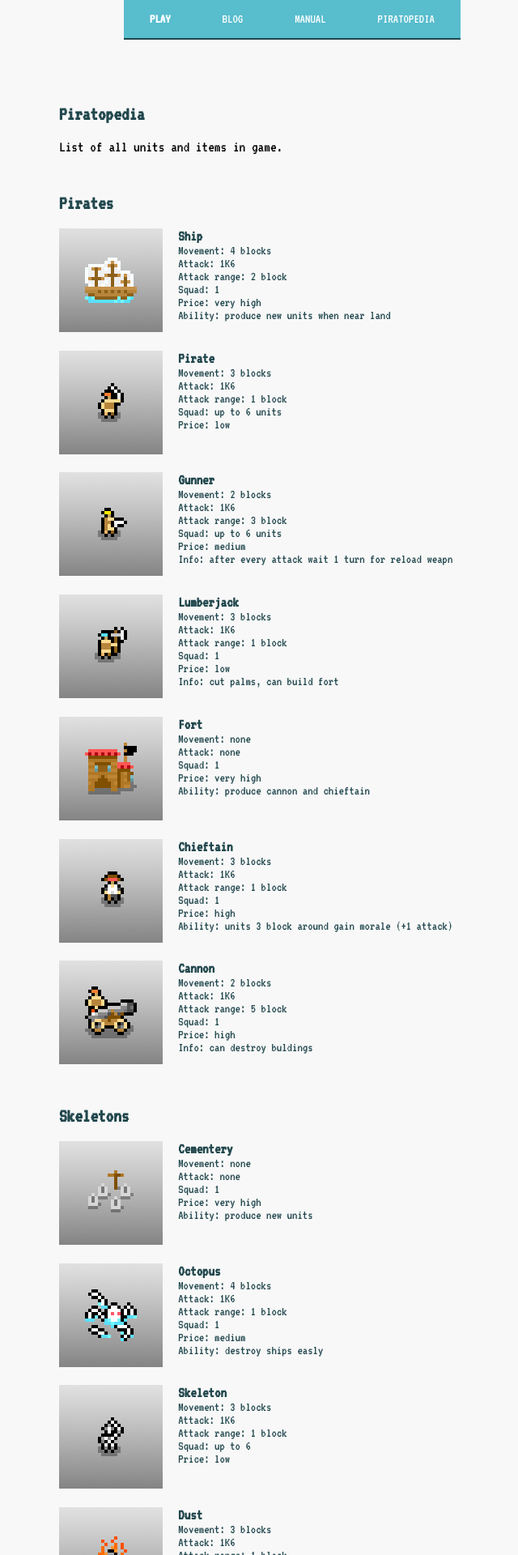
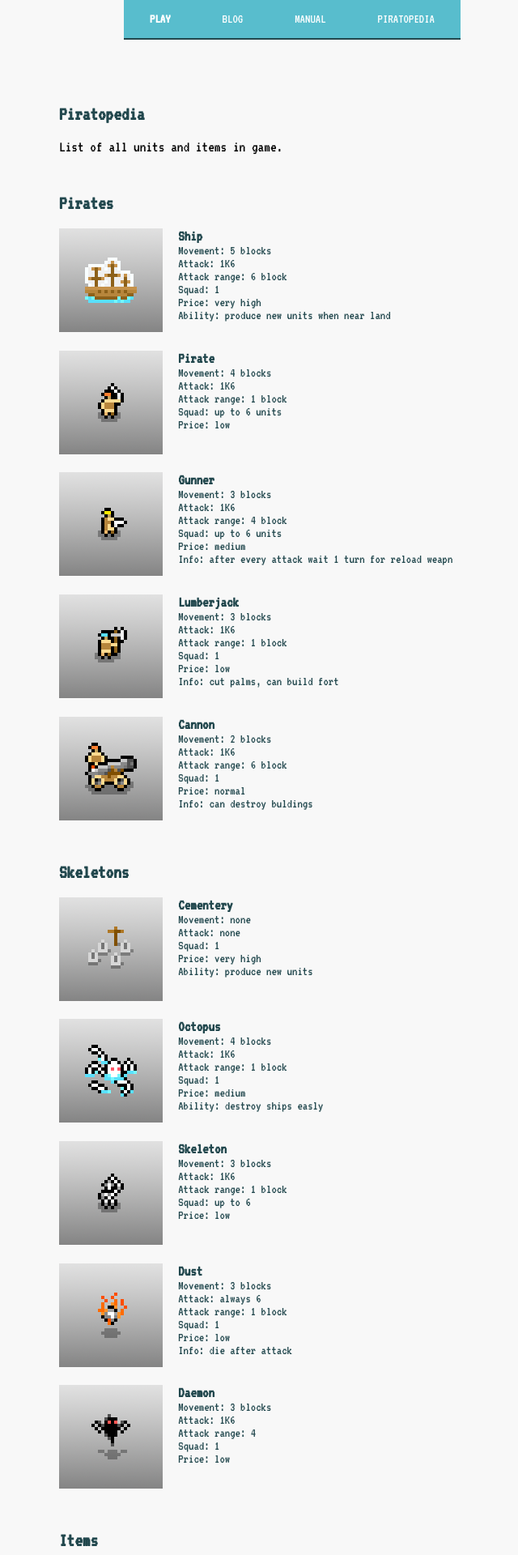
Before and after one commit to w84death/Piradice, a PHP site: page /piratopedia in a window 1280 px wide. Shown: the part 166-2086 px from the top of the page at 81% size, without its empty margins (279-919 px from the left). Run offline with PHP 8.4, Linux system fonts and the light colour scheme.

Commit message:
Update 6!

```diff
--- a/app/app.css
+++ b/app/app.css
@@ -43,8 +43,9 @@ button.big {padding: 1em 2em;font-size: 2em;}
 .manual article ul.units li {width:21%; padding:2%; float:left;}
 .manual article ul.units:after {content:' '; display:block; clear:both;}
 
-header, footer {padding:1em;text-align:center;
+header {padding:1em;text-align:center;
 	background:#58bdcd url('../media/background.jpg') no-repeat center center fixed; background-size:cover;}
+footer {padding:1em;text-align:center;background-color:#58bdcd;}
 nav { text-align:center; }
 nav ul {}
 nav ul li {display:inline-block;}
--- a/app/entities.js
+++ b/app/entities.js
@@ -745,11 +745,12 @@ var Ship = function Ship(args){
     this.y = args.y;
     this.sprite = 35;
     this.water = true;
-    this.attack_range = true;
+    this.range = true;
     this.create_unit = true;
     this.squad = 1;
     this.messages = ['Sail', 'Ahoy'];
     this.move_range = 5;
+    this.attack_range = 6;
     this.fow = 6;
     this.merging = false;
 };
--- a/app/render.js
+++ b/app/render.js
@@ -574,7 +574,7 @@ var render = {
                                 block = 38;
                             }
                             if(block){
-                                    this.gui.ctx.drawImage(render.sprites[block],world.map.entities[i].move_area[j].x*render.box, world.map.entities[i].move_area[j].y*render.box);
+                                this.gui.ctx.drawImage(render.sprites[block],world.map.entities[i].move_area[j].x*render.box, world.map.entities[i].move_area[j].y*render.box);
                             }
                         }
                     }else{
--- a/www/piratopedia.html
+++ b/www/piratopedia.html
@@ -11,9 +11,9 @@
 <p class="cover"><img src="/media/piratopedia/ship.png" alt="Ship"/></p>
 <h3>Ship</h3>
 <ul>
-	<li>Movement: 4 blocks
+	<li>Movement: 5 blocks
 	<li>Attack: 1K6
-	<li>Attack range: 2 block
+	<li>Attack range: 6 block
 	<li>Squad: 1
 	<li>Price: very high
 	<li>Ability: produce new units when near land
@@ -24,7 +24,7 @@
 <p class="cover"><img src="/media/piratopedia/pirate.png" alt="Pirate"/></p>
 <h3>Pirate</h3>
 <ul>
-	<li>Movement: 3 blocks
+	<li>Movement: 4 blocks
 	<li>Attack: 1K6
 	<li>Attack range: 1 block
 	<li>Squad: up to 6 units
@@ -36,9 +36,9 @@
 <p class="cover"><img src="/media/piratopedia/gunner.png" alt="Gunner"/></p>
 <h3>Gunner</h3>
 <ul>
-	<li>Movement: 2 blocks
+	<li>Movement: 3 blocks
 	<li>Attack: 1K6
-	<li>Attack range: 3 block
+	<li>Attack range: 4 block
 	<li>Squad: up to 6 units
 	<li>Price: medium
 	<li>Info: after every attack wait 1 turn for reload weapn
@@ -59,39 +59,14 @@
 </section>
 
 <section>
-<p class="cover"><img src="/media/piratopedia/fort.png" alt="Fort"/></p>
-<h3>Fort</h3>
-<ul>
-	<li>Movement: none
-	<li>Attack: none
-	<li>Squad: 1
-	<li>Price: very high
-	<li>Ability: produce cannon and chieftain
-</ul>
-</section>
-
-<section>
-<p class="cover"><img src="/media/piratopedia/chieftain.png" alt="Chieftain"/></p>
-<h3>Chieftain</h3>
-<ul>
-	<li>Movement: 3 blocks
-	<li>Attack: 1K6
-	<li>Attack range: 1 block
-	<li>Squad: 1
-	<li>Price: high
-	<li>Ability: units 3 block around gain morale (+1 attack)
-</ul>
-</section>
-
-<section>
 <p class="cover"><img src="/media/piratopedia/cannon.png" alt="Cannon"/></p>
 <h3>Cannon</h3>
 <ul>
 	<li>Movement: 2 blocks
 	<li>Attack: 1K6
-	<li>Attack range: 5 block
+	<li>Attack range: 6 block
 	<li>Squad: 1
-	<li>Price: high
+	<li>Price: normal
 	<li>Info: can destroy buldings
 </ul>
 </section>
@@ -141,24 +116,11 @@
 <h3>Dust</h3>
 <ul>
 	<li>Movement: 3 blocks
-	<li>Attack: 1K6
+	<li>Attack: always 6
 	<li>Attack range: 1 block
 	<li>Squad: 1
 	<li>Price: low
-	<li>Info: cut palms, can build balefire
-</ul>
-</section>
-
-<section>
-<p class="cover"><img src="/media/piratopedia/balefire.png" alt="Balefire"/></p>
-<h3>Balefire</h3>
-<ul>
-	<li>Movement: none
-	<li>Attack: 1K6
-	<li>Attack range: 4 block
-	<li>Squad: 1
-	<li>Price: high
-	<li>Info: shoots fire at enemies, can build daemon
+	<li>Info: die after attack
 </ul>
 </section>
 
@@ -167,11 +129,10 @@
 <h3>Daemon</h3>
 <ul>
 	<li>Movement: 3 blocks
-	<li>Attack: none
-	<li>Attack range: none
+	<li>Attack: 1K6
+	<li>Attack range: 4
 	<li>Squad: 1
-	<li>Price: high
-	<li>Ability: units 3 block around gain fear (-2 attack)
+	<li>Price: low
 </ul>
 </section>
 
--- /dev/null
+++ b/www/weblog/warlords.html
@@ -0,0 +1,6 @@
+<h2>Warlords Classic HD</h2>
+<p>04-05-2013 | Poznan, Poland</p>
+<p><img src="/media/blog/warlords.png" alt="Warlords"/></p>
+<p>I saw Warlords official remake on App Store (<a href="https://itunes.apple.com/us/app/warlords-classic-hd-official/id532024361?mt=8" alt="Warlords Classic HD">Warlords Classic HD</a>). So buying it was the only option. Well how time is passing fast. I remember playing original when I was so young. I don't even understand much of the gameplay at the time. But from what I remember it was very climatic and engaging game. Like all games in that times I suppose.
+</p>
+<p>I bought that game mostly not for nostalgia but for searching for inspiration from all time classic. And what I found is that I already implement so much gameplay of warlords in Piradice. I was not aware of how similar those two games are. And that is awesome! I also found that my game is presenting very good next to the Warlords. I am really proud now. And it's still in production so will be only better :)</p>
```
Also changed, not shown: app/game.js (+41 -18 lines), app/gui.js (+40 -3 lines), www/weblog/update-6.html (added, +33 -0 lines), app/shop.js (line endings or trailing spaces), media/background.jpg (added), media/blog/version_6.png (added), media/blog/warlords.png (added).
